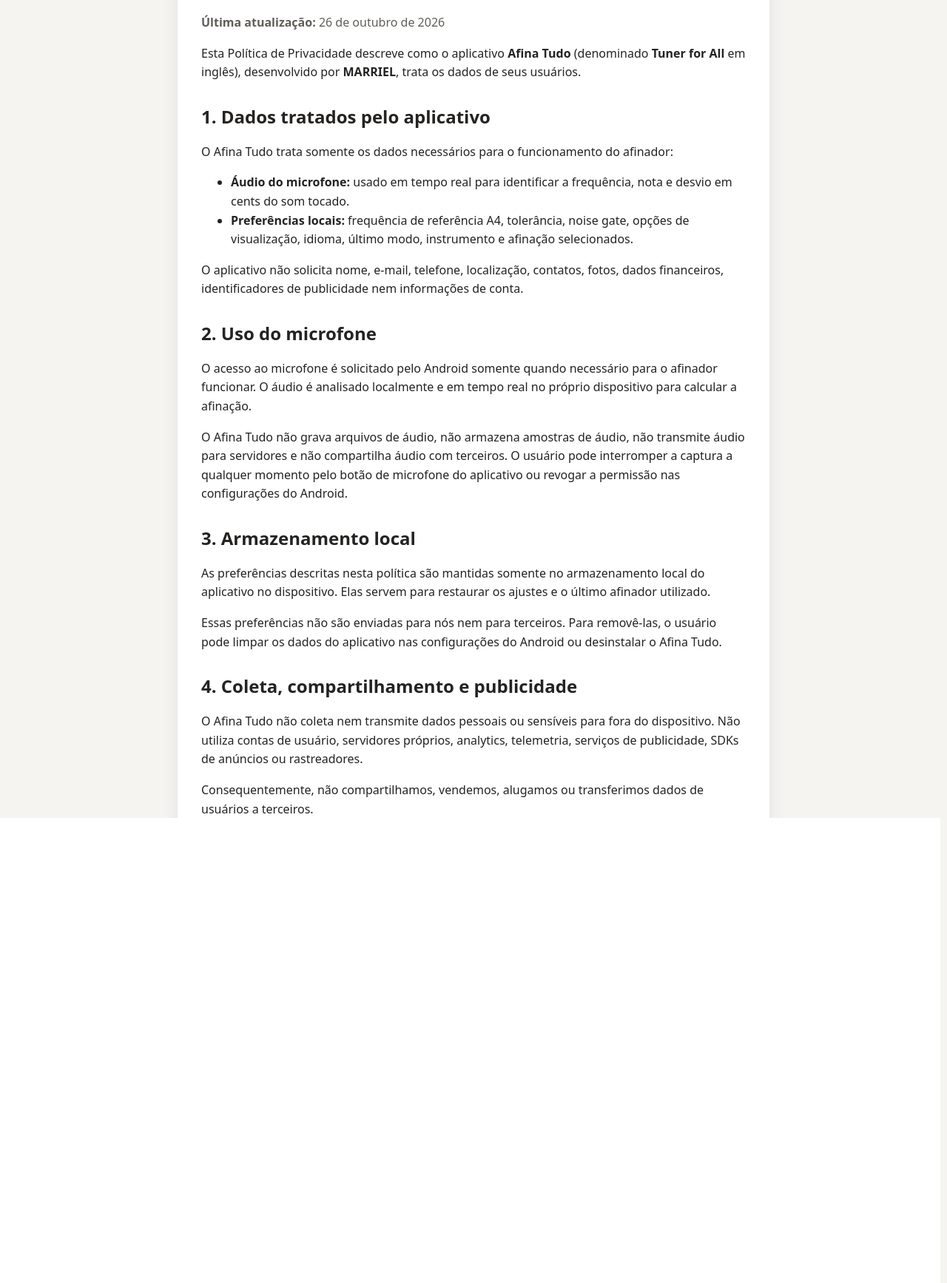
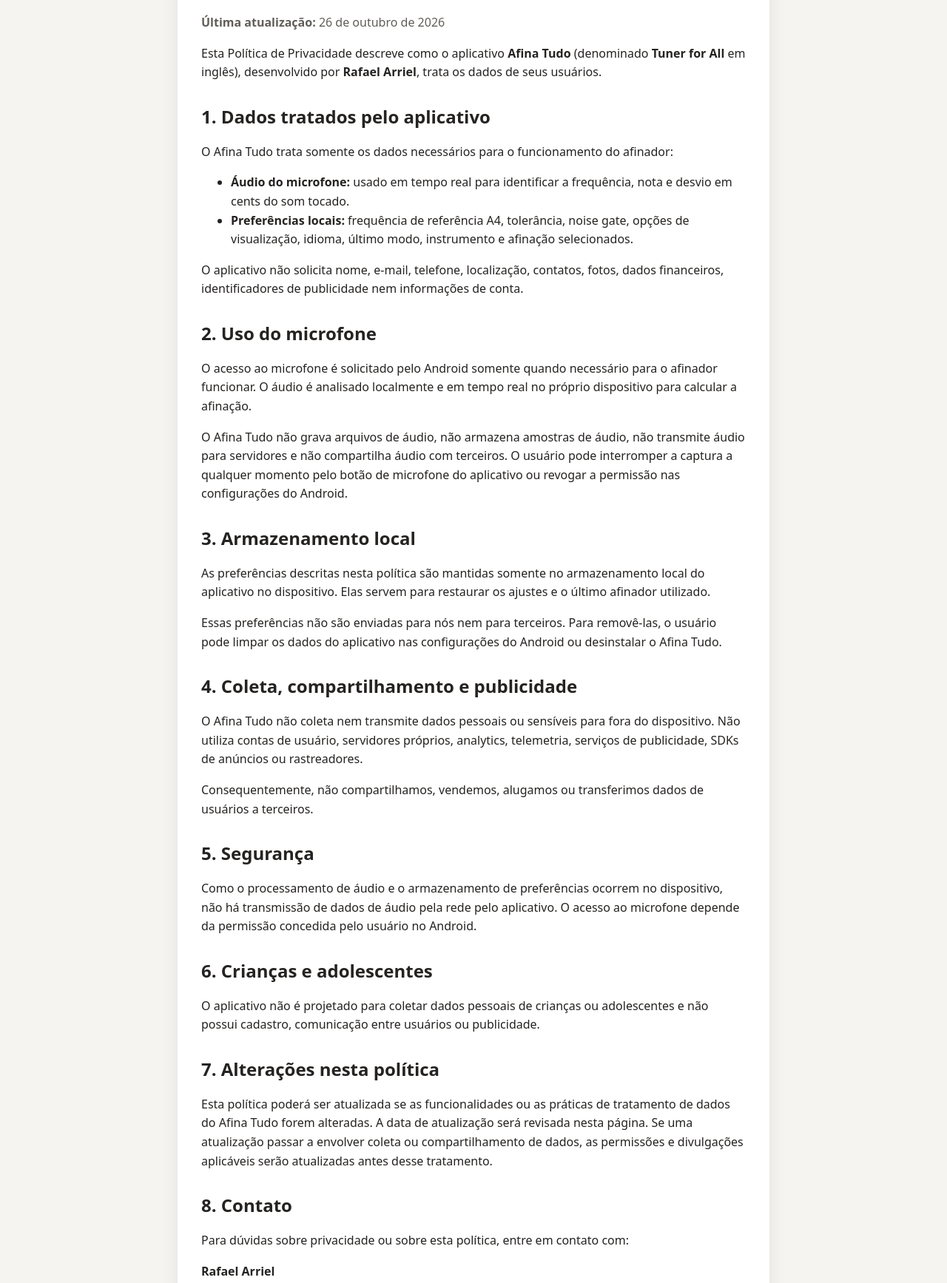
Before and after one commit to rafaelarriel/tuner-for-all-privacy-policy, a plain HTML site: page index.html in a window 1280 px wide. Shown: the part 165-1900 px from the top of the page at 74% size. Drawn offline with Linux system fonts and the light colour scheme.

Commit message:
Update index.html

```diff
--- a/index.html
+++ b/index.html
@@ -52,7 +52,7 @@
       <p>
         Esta Política de Privacidade descreve como o aplicativo <strong>Afina Tudo</strong>
         (denominado <strong>Tuner for All</strong> em inglês), desenvolvido por
-        <strong>MARRIEL</strong>, trata os dados de seus usuários.
+        <strong>Rafael Arriel</strong>, trata os dados de seus usuários.
       </p>
 
       <h2>1. Dados tratados pelo aplicativo</h2>
@@ -86,7 +86,7 @@
 
       <h2>8. Contato</h2>
       <p>Para dúvidas sobre privacidade ou sobre esta política, entre em contato com:</p>
-      <p><strong>MARRIEL</strong><br><strong>afinatudo.tuner@gmail.com</strong></p>
+      <p><strong>Rafael Arriel</strong><br><strong>afinatudo.tuner@gmail.com</strong></p>
     </main>
   </body>
 </html>
```
